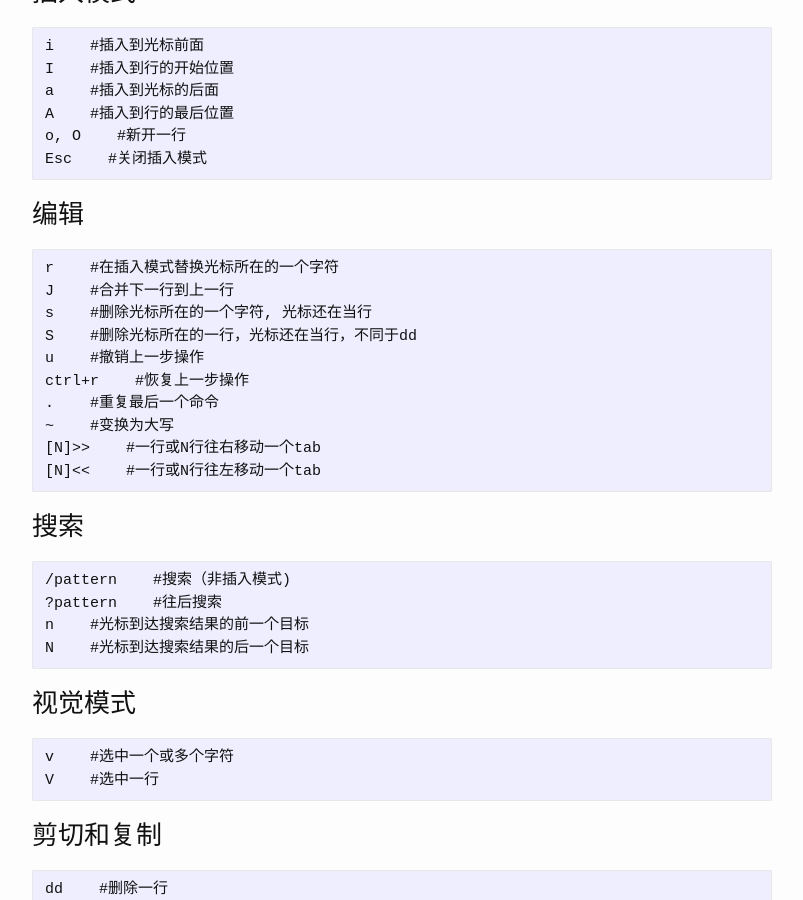
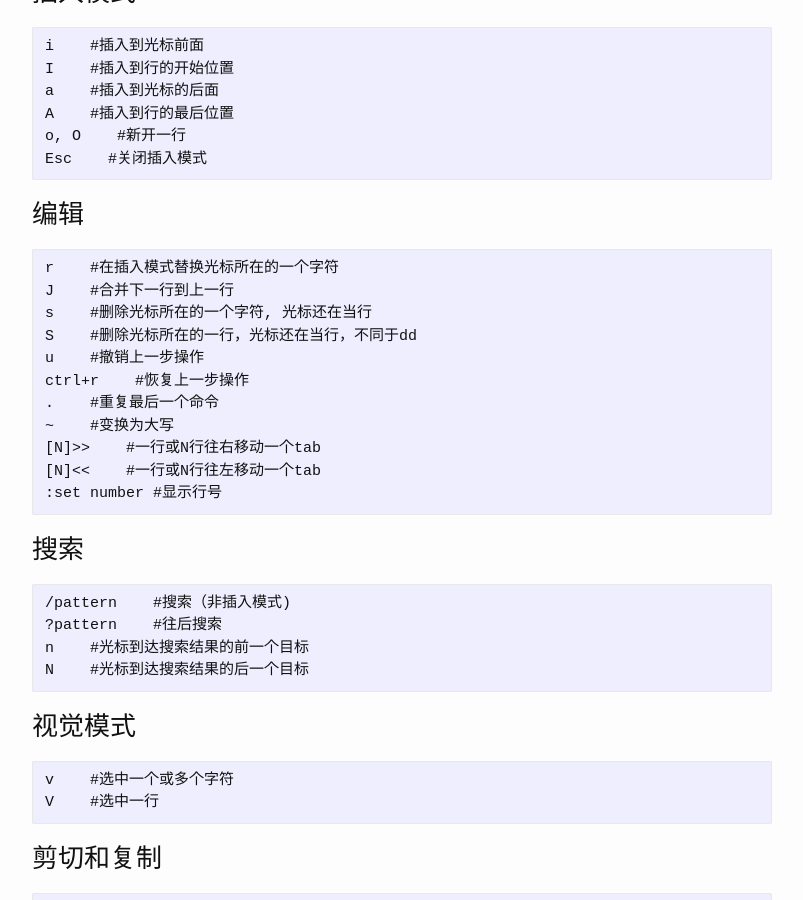
Before and after one commit to josephstalin117/josephstalin117.github.io, a Jekyll site: the page built from _posts/2016-07-03-vim.markdown, in a window 1280 px wide and 900 px high, scrolled down 539 px. Shown: the whole window, without its empty margins (238-1041 px from the left). Built offline with Jekyll 4.4.1, drawn with Linux system fonts in a browser that asks for light colours.

Commit message:
add set number

````diff
--- a/_posts/2016-07-03-vim.markdown
+++ b/_posts/2016-07-03-vim.markdown
@@ -44,6 +44,7 @@ ctrl+r    #恢复上一步操作
 ~    #变换为大写
 [N]>>    #一行或N行往右移动一个tab
 [N]<<    #一行或N行往左移动一个tab
+:set number #显示行号
 ```
 
 ### 搜索
````
